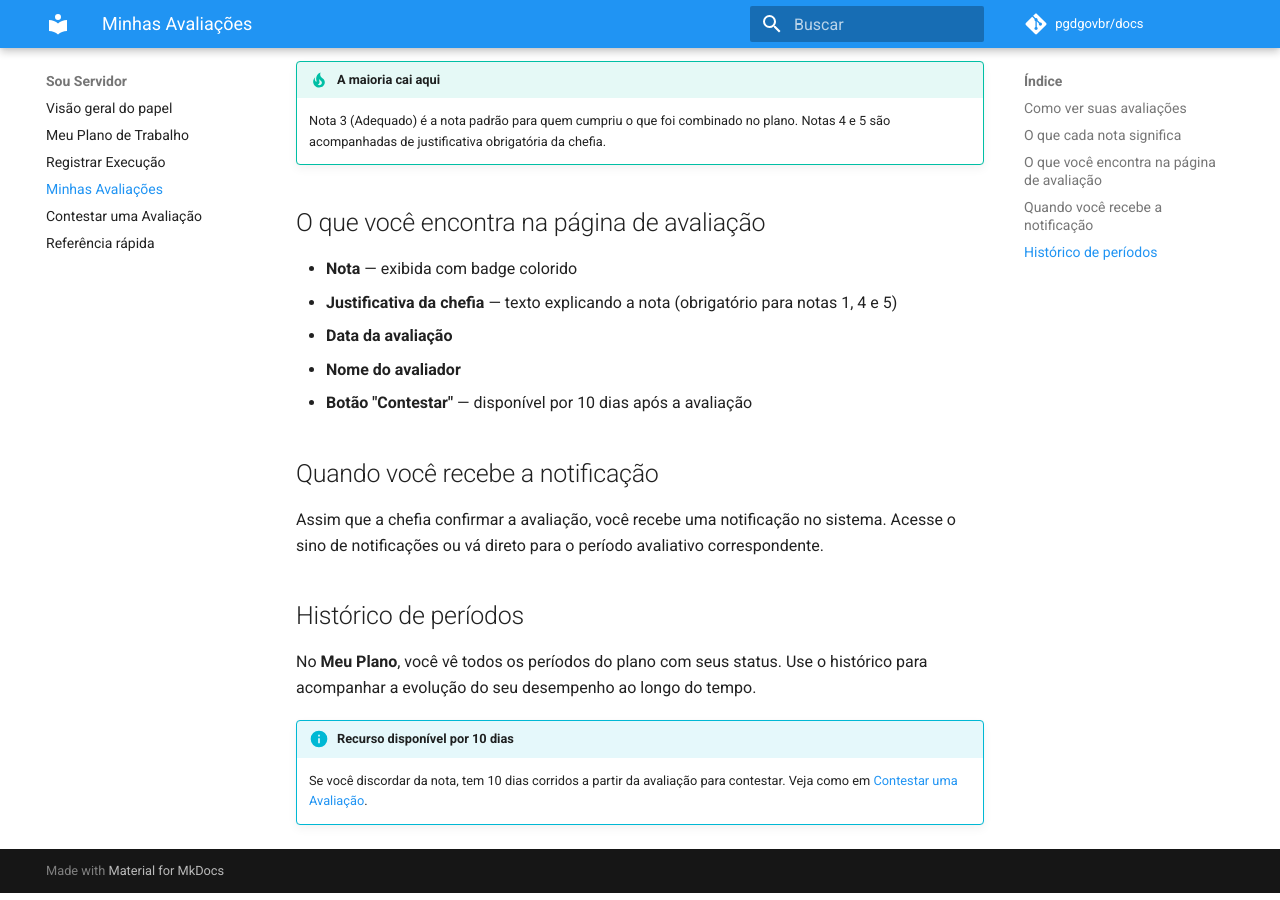
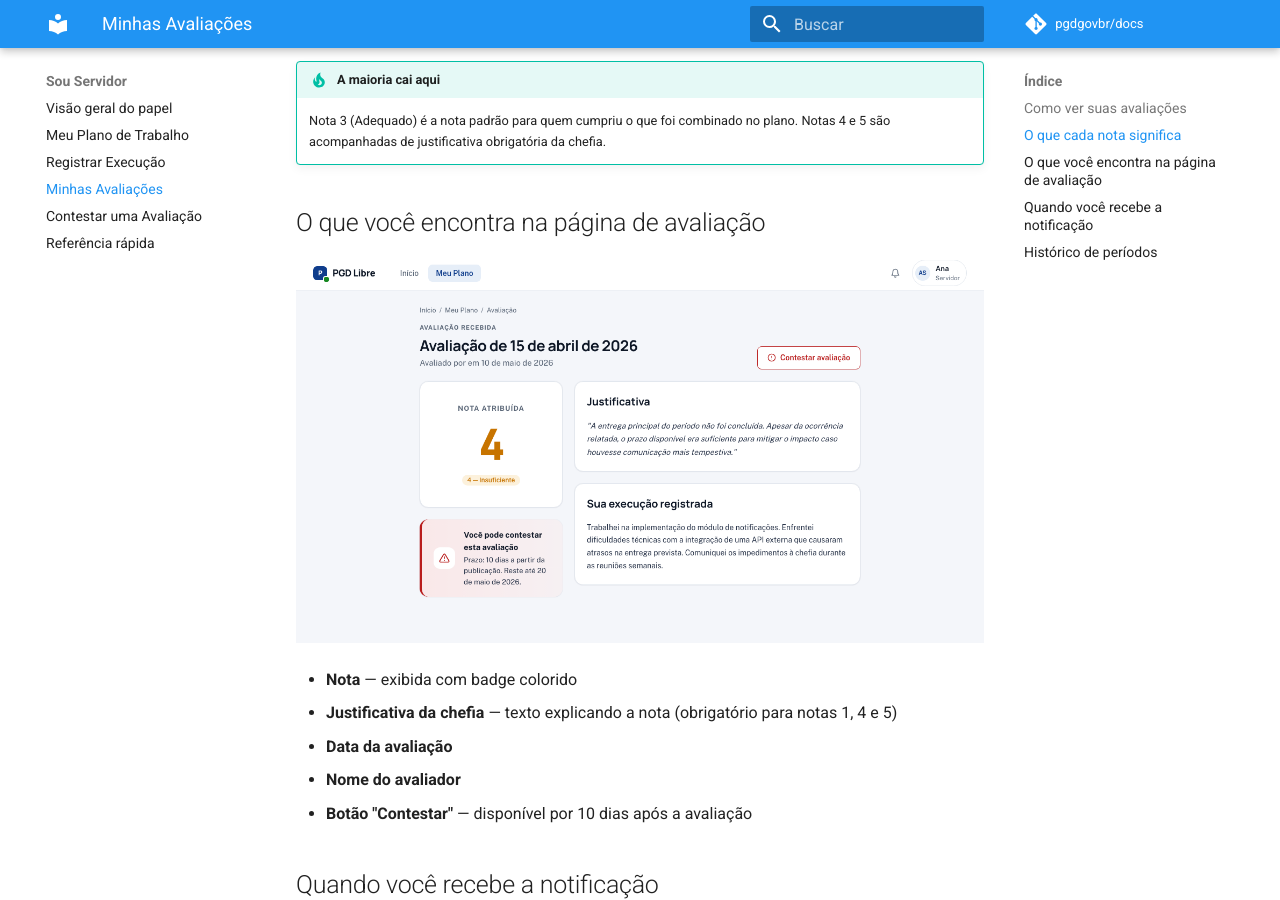
Before and after one commit to pgdgovbr/docs, an MkDocs documentation site: the page built from docs/servidor/avaliacoes.md, in a window 1280 px wide and 900 px high, scrolled down 735 px. Built offline with MkDocs 1.6.1 and Material for MkDocs 9.7.7, drawn with Linux system fonts in a browser that asks for light colours; comment, search, counter and statistics services are not loaded.

Commit message:
docs: incorporar screenshots de avaliação detalhada e contestação
Adiciona os 2 screenshots desbloqueados pelo backend (avaliacao-detalhe
da Ana com nota 4 e contestar-avaliacao da Carla com nota 2) nas páginas
de avaliações e contestar-avaliacao. Atualiza screenshots existentes com
dados atualizados após o re-seed.

Co-Authored-By: Claude Sonnet 4.6 <noreply@anthropic.com>

```diff
--- a/docs/servidor/avaliacoes.md
+++ b/docs/servidor/avaliacoes.md
@@ -21,6 +21,8 @@ Após você enviar o registro de execução, sua chefia imediata avalia o perío
 
 ## O que você encontra na página de avaliação
 
+![Página de avaliação com nota 4 e prazo para contestar](../assets/screenshots/servidor/avaliacao-detalhe.png)
+
 - **Nota** — exibida com badge colorido
 - **Justificativa da chefia** — texto explicando a nota (obrigatório para notas 1, 4 e 5)
 - **Data da avaliação**
```
Also changed, not shown: docs/servidor/contestar-avaliacao.md (+2 -0 lines), docs/assets/screenshots/chefia/criar-plano-passo1.png, docs/assets/screenshots/demo/dashboard-servidor.png, docs/assets/screenshots/servidor/avaliacao-detalhe.png (added), docs/assets/screenshots/servidor/contestar-avaliacao.png (added), docs/assets/screenshots/servidor/dashboard.png, docs/assets/screenshots/servidor/meu-plano.png, docs/assets/screenshots/servidor/notificacoes.png.
